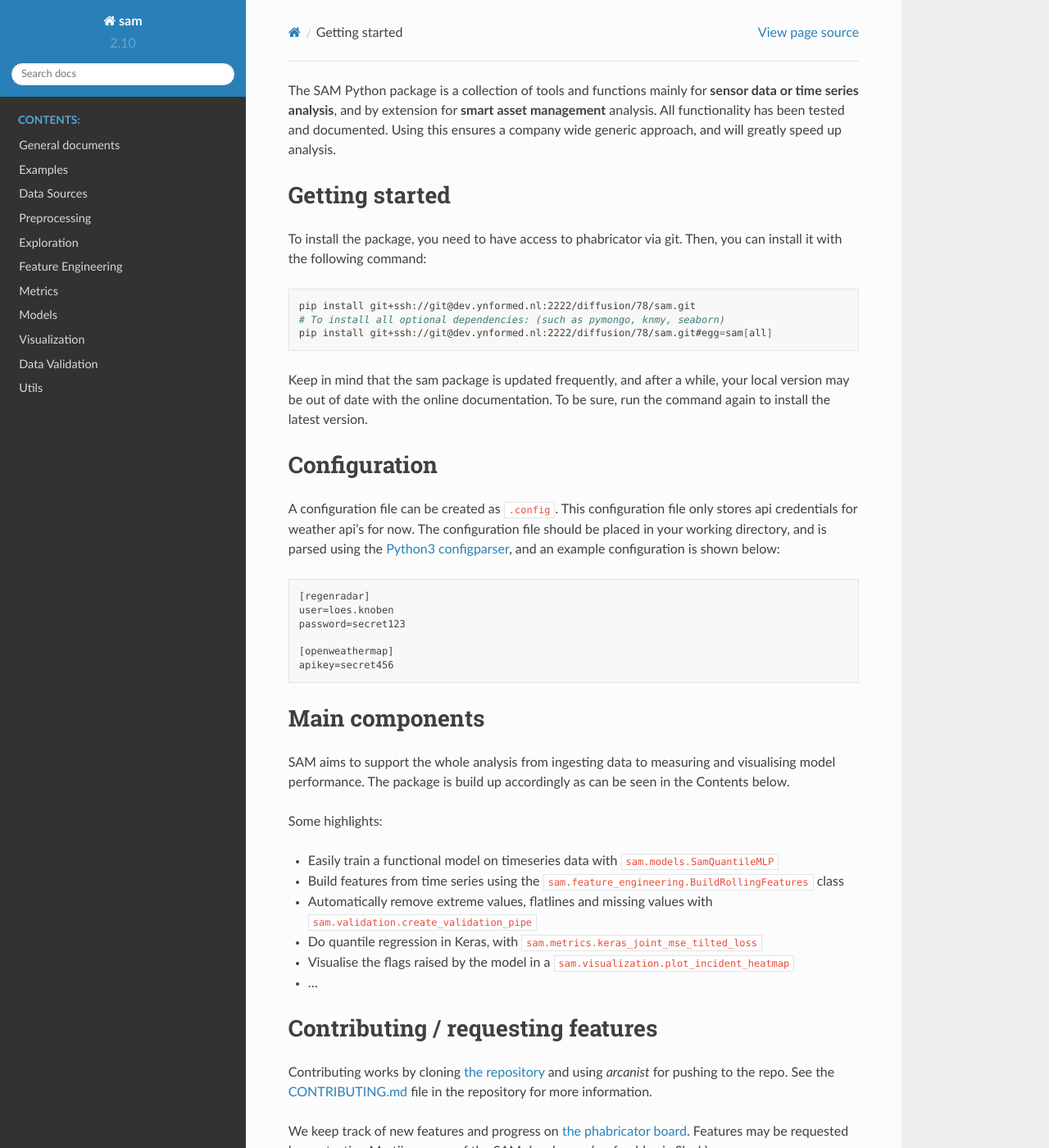
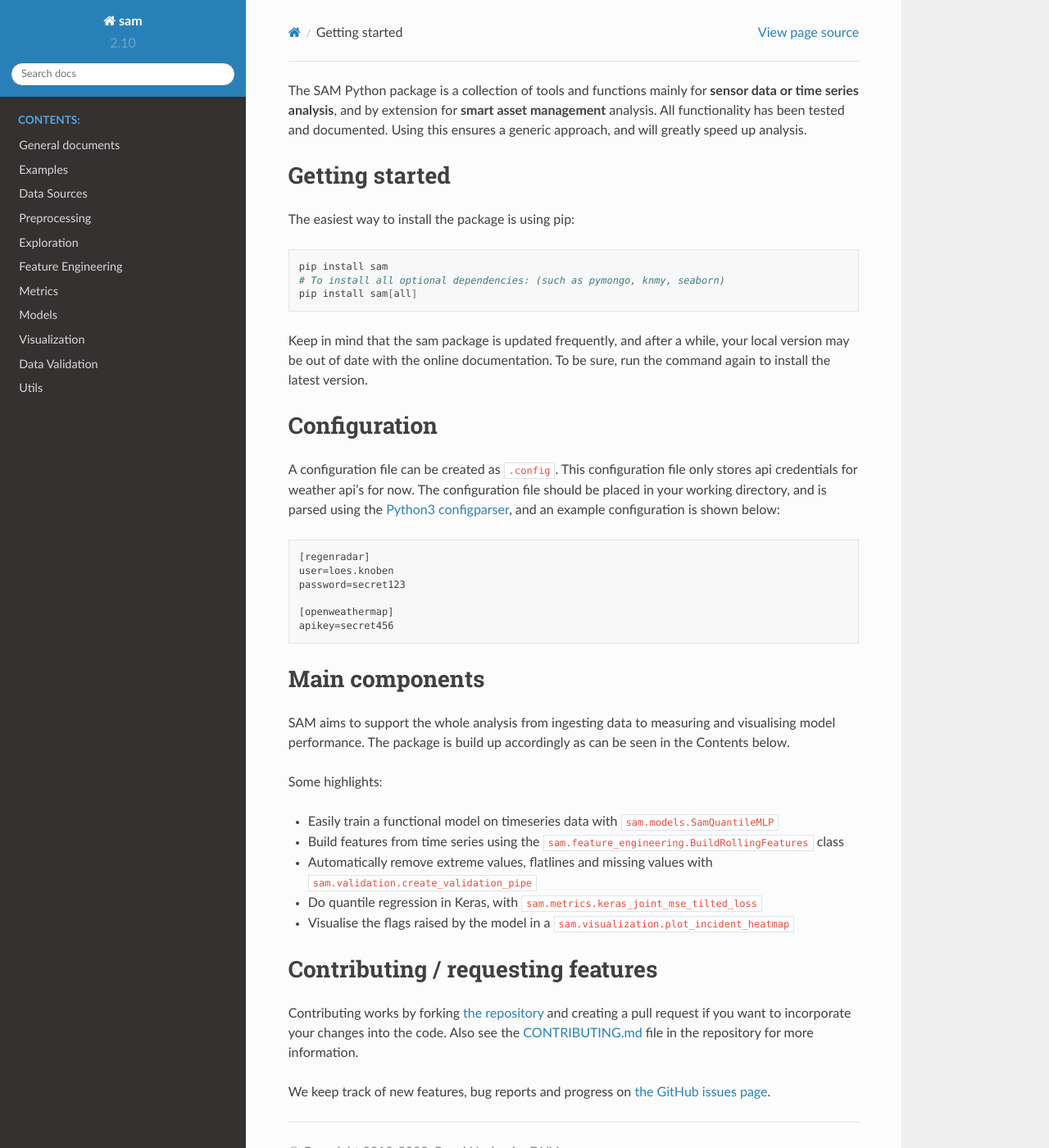
Before and after one commit to RoyalHaskoningDHV/sam, a Sphinx documentation site: the page built from docs/source/intro.rst, in a window 1280 px wide and 1400 px high. Shown: the whole window at 82% size. Built offline with Sphinx 7.4.7 and the Read the Docs theme 2.0.0, drawn with Linux system fonts in a browser that asks for light colours; some of the changed text lies outside the part shown.

```diff
--- a/docs/source/conf.py
+++ b/docs/source/conf.py
@@ -25,7 +25,7 @@ from recommonmark.parser import CommonMarkParser
 # -- Project information -----------------------------------------------------
 
 project = 'sam'
-copyright = '2018-2021, Royal HaskoningDHV'
+copyright = '2018-2022, Royal HaskoningDHV'
 author = 'Fenno, Daan, Rutger, Arjan, Loes, Tim, Sebastiaan'
 
 config = configparser.ConfigParser()
@@ -80,7 +80,7 @@ master_doc = 'index'
 #
 # This is also used if you do content translation via gettext catalogs.
 # Usually you set "language" from the command line for these cases.
-language = None
+language = "en"
 
 # List of patterns, relative to source directory, that match files and
 # directories to ignore when looking for source files.
--- a/docs/source/intro.rst
+++ b/docs/source/intro.rst
@@ -1,17 +1,17 @@
 The SAM Python package is a collection of tools and functions mainly for **sensor data or time series analysis**,
 and by extension for **smart asset management** analysis. All functionality has been tested and documented.
-Using this ensures a company wide generic approach, and will greatly speed up analysis.
+Using this ensures a generic approach, and will greatly speed up analysis.
 
 Getting started
 ---------------
 
-To install the package, you need to have access to phabricator via git. Then, you can install it with the following command:
+The easiest way to install the package is using pip:
 
 .. code-block:: bash
 
-	pip install git+ssh://git@dev.ynformed.nl:2222/diffusion/78/sam.git
+	pip install sam
 	# To install all optional dependencies: (such as pymongo, knmy, seaborn)
-	pip install git+ssh://git@dev.ynformed.nl:2222/diffusion/78/sam.git#egg=sam[all]
+	pip install sam[all]
 
 Keep in mind that the sam package is updated frequently, and after a while, your local version may be out of date with the online documentation.
 To be sure, run the command again to install the latest version.
@@ -44,13 +44,11 @@ Some highlights:
 * Automatically remove extreme values, flatlines and missing values with ``sam.validation.create_validation_pipe``
 * Do quantile regression in Keras, with ``sam.metrics.keras_joint_mse_tilted_loss``
 * Visualise the flags raised by the model in a ``sam.visualization.plot_incident_heatmap``
-* ...
 
 Contributing / requesting features
 ----------------------------------
-Contributing works by cloning  `the repository <https://dev.ynformed.nl/diffusion/78/>`_ and using
-`arcanist` for pushing to the repo. See the `CONTRIBUTING.md <https://dev.ynformed.nl/diffusion/78/browse/master/CONTRIBUTING.md>`_
+Contributing works by forking  `the repository <https://github.com/RoyalHaskoningDHV/sam/fork>`_ and creating a pull request if you want to incorporate your changes into the code.
+Also see the `CONTRIBUTING.md <https://github.com/RoyalHaskoningDHV/sam/blob/main/CONTRIBUTING.md>`_
 file in the repository for more information.
 
-We keep track of new features and progress on `the phabricator board <https://dev.ynformed.nl/tag/sam_platform/>`_.
-Features may be requested by contacting Martijn, or any of the SAM developers (preferably via Slack).
+We keep track of new features, bug reports and progress on `the GitHub issues page <https://github.com/RoyalHaskoningDHV/sam/issues>`_.
```
Also changed, not shown: CONTRIBUTING.md (+2 -2 lines), README.md (+5 -9 lines).
